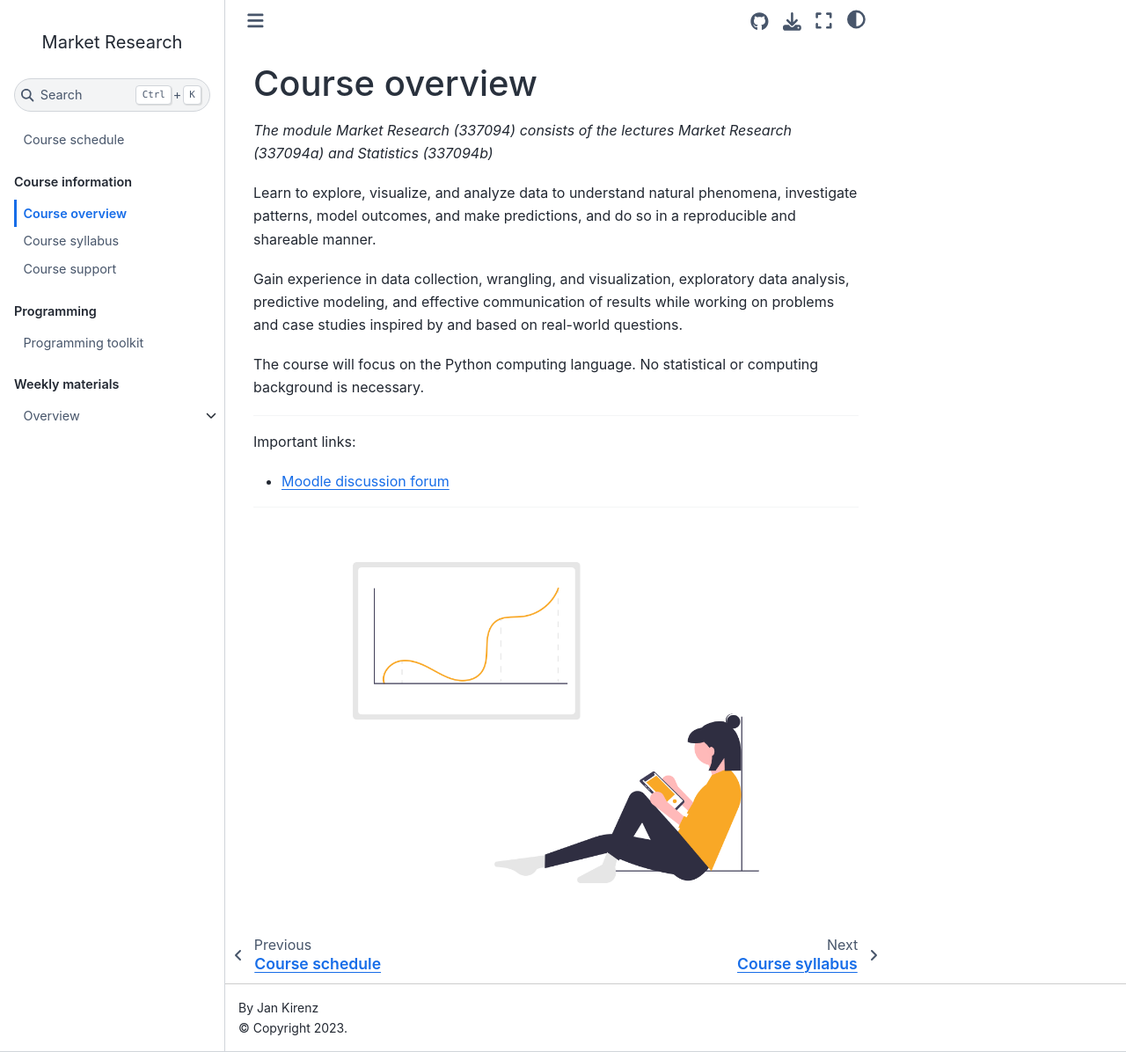
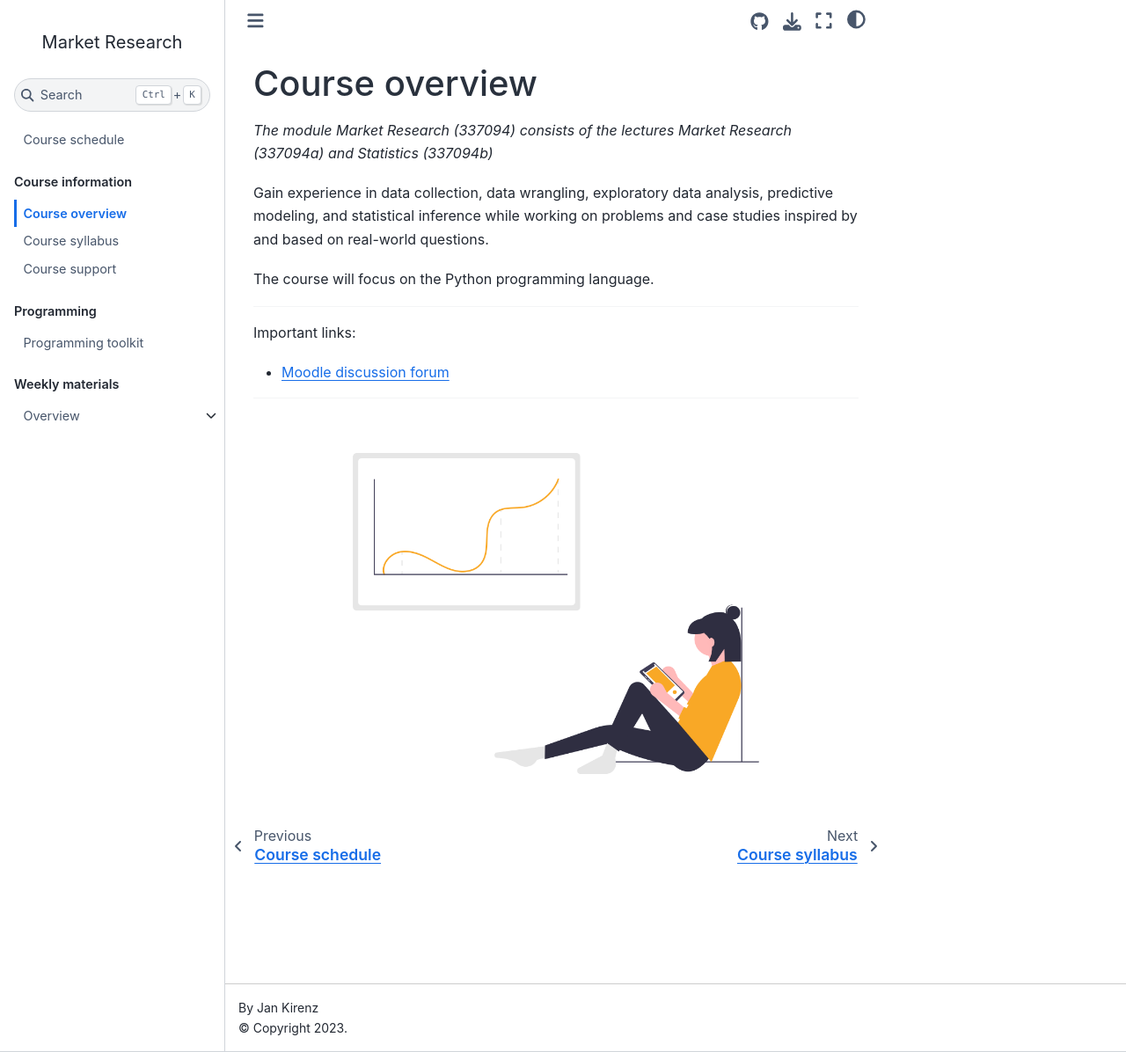
Before and after one commit to mr-ws22/website, a Jupyter Book: the page built from docs/course-overview.md, in a window 1280 px wide and 1196 px high. Shown: the whole window at 88% size. Built offline with Jupyter Book 1.0.4 settings and Sphinx 7.4.7 and the Sphinx Book theme 1.1.4, drawn with Linux system fonts in a browser that asks for light colours; comment, search, counter and statistics services are not loaded.

Commit message:
Update course-overview.md

```diff
--- a/docs/course-overview.md
+++ b/docs/course-overview.md
@@ -2,11 +2,9 @@
 
 *The module Market Research (337094) consists of the lectures Market Research (337094a) and Statistics (337094b)*
 
-Learn to explore, visualize, and analyze data to understand natural phenomena, investigate patterns, model outcomes, and make predictions, and do so in a reproducible and shareable manner.
+Gain experience in data collection, data wrangling, exploratory data analysis, predictive modeling, and statistical inference while working on problems and case studies inspired by and based on real-world questions.
 
-Gain experience in data collection, wrangling, and visualization, exploratory data analysis, predictive modeling, and effective communication of results while working on problems and case studies inspired by and based on real-world questions.
-
-The course will focus on the Python computing language. No statistical or computing background is necessary.
+The course will focus on the Python programming language.
 
 ---
 
```
